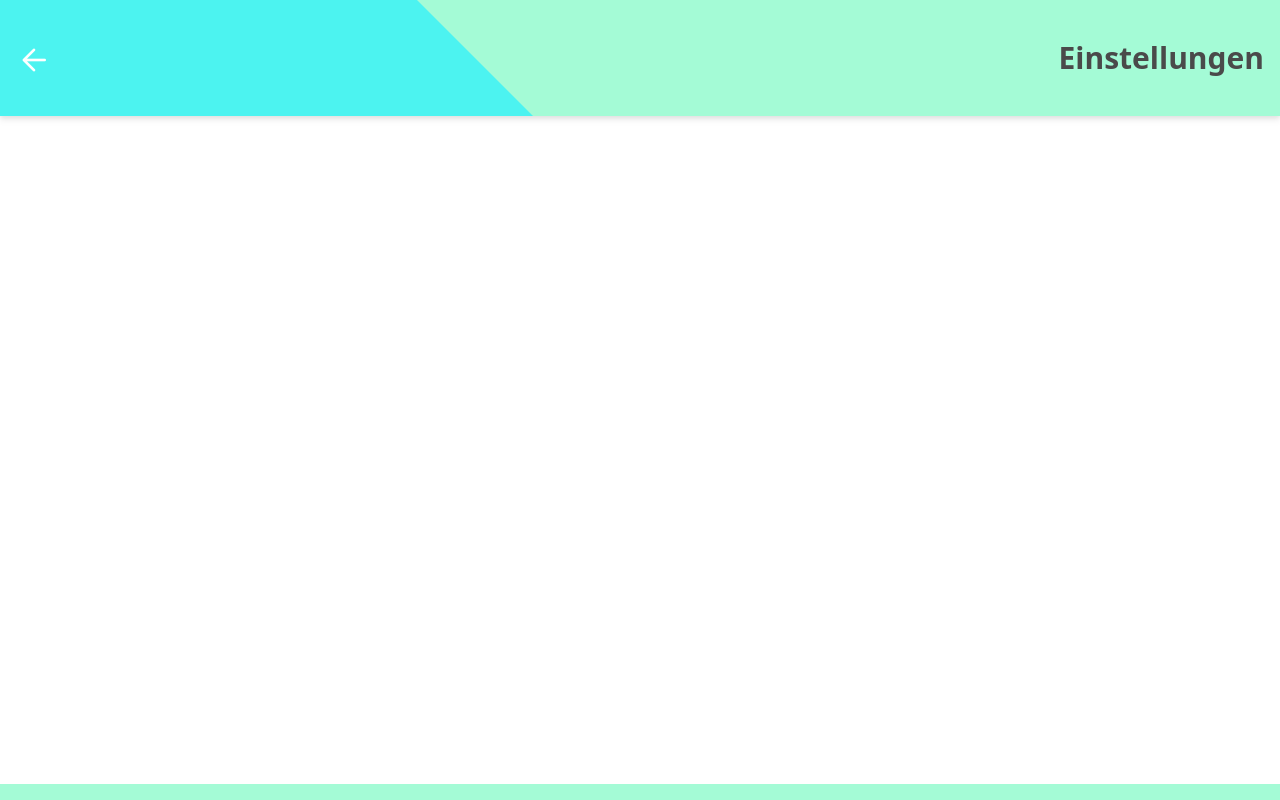
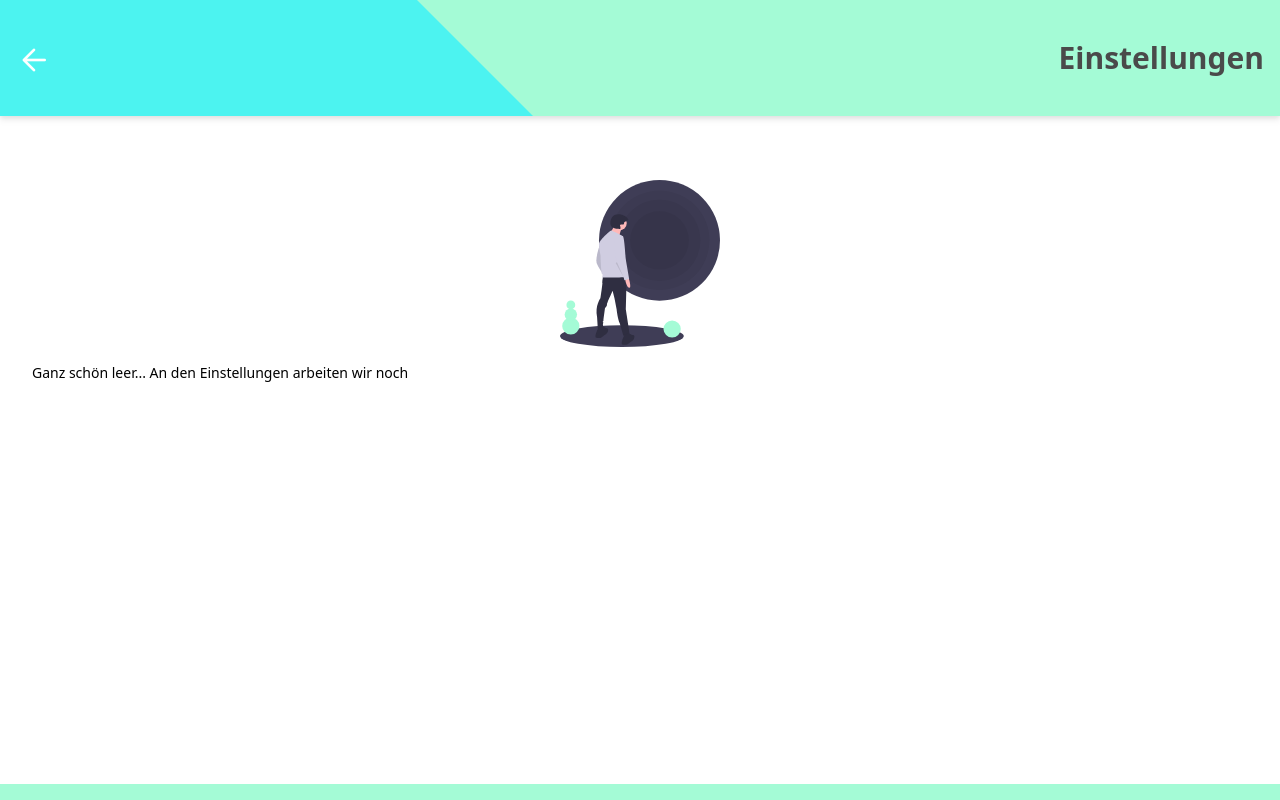
Before and after one commit to GrafBunsen/halfway, a Vue app: page /settings in a window 1280 px wide. Built offline with nearby package versions, Linux system fonts and the light colour scheme.

Commit message:
feat: added a text into empty settings page

```diff
--- a/src/views/SettingsView.vue
+++ b/src/views/SettingsView.vue
@@ -4,7 +4,10 @@ import PagesHeader from "../components/PagesHeader.vue";
 <template>
     <div class="min-h-screen -mb-6">
         <PagesHeader title="Einstellungen"/>
-
+    <div class="mx-8">
+        <img src="src/assets/void.svg" class="w-40 mt-10 mx-auto" alt="voidImage">
+        <p class="mt-4 text-sm">Ganz schön leer... An den Einstellungen arbeiten wir noch</p>
+    </div>
 
 
 
```
Also changed, not shown: src/assets/void.svg (added).
